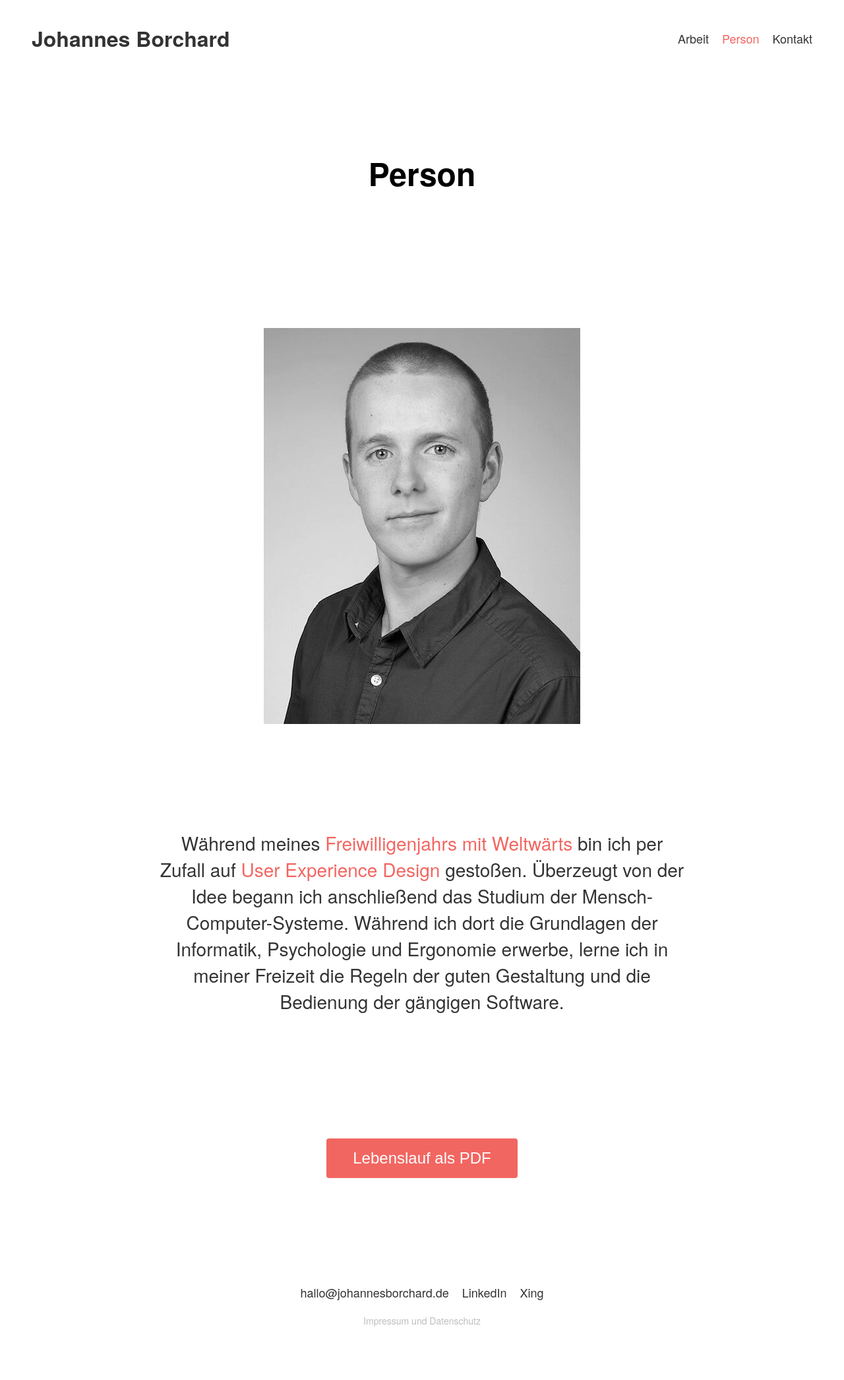
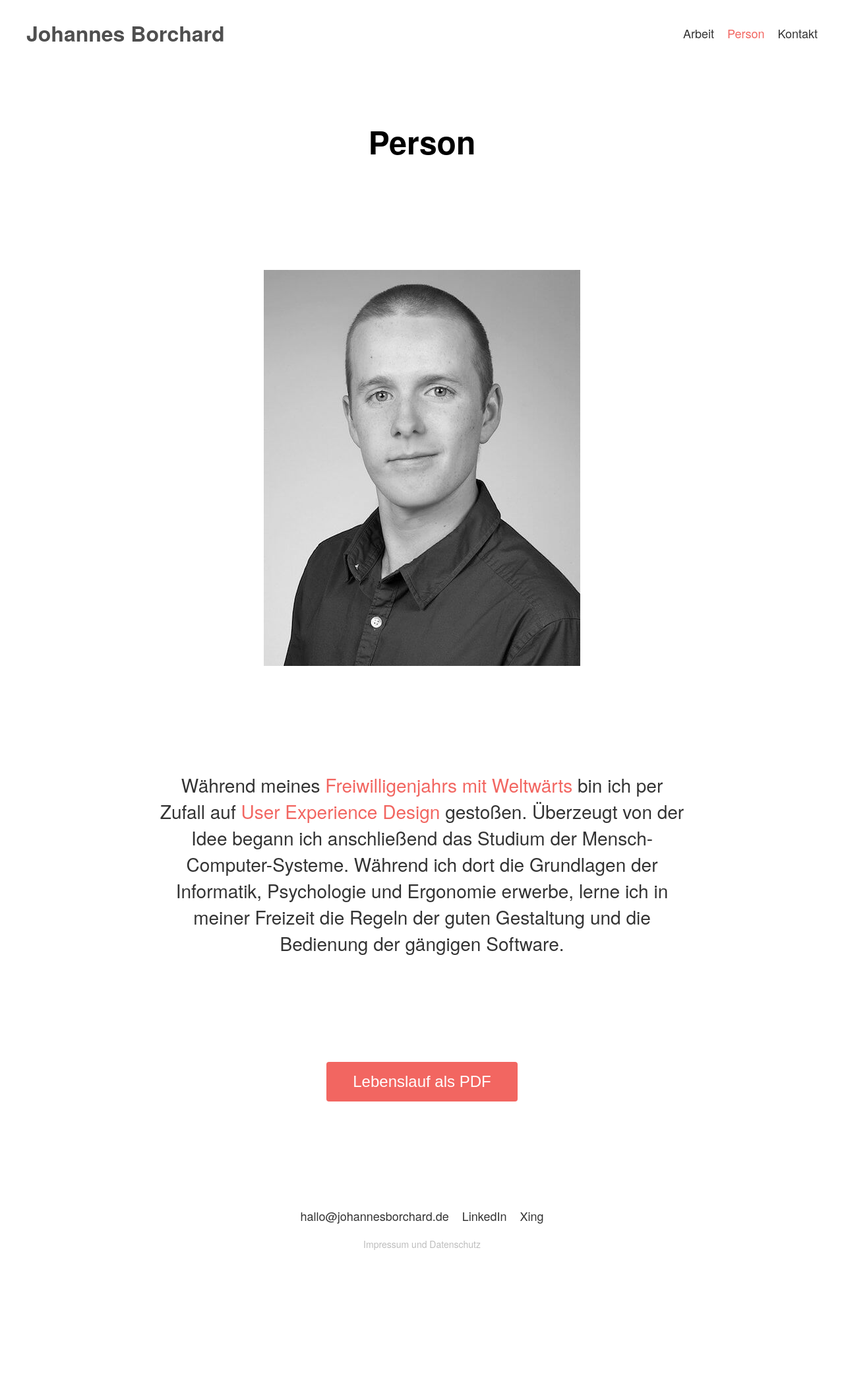
Before and after one commit to JohannesBorchard/portfolio, a Jekyll site: the page built from pages/about.html, in a window 1280 px wide. Shown: the whole page at 66% size. Built offline with Jekyll 4.4.1, drawn with Linux system fonts in a browser that asks for light colours; after the commit the page ends 1975 px from its top, so only the background shows below that.

Commit message:
Margin Fix

```diff
--- a/_includes/css/main.css
+++ b/_includes/css/main.css
@@ -1,3 +1,7 @@
+body {
+    margin: 0px;
+}
+
 header {
     display: flex;
     flex-direction: column;
@@ -23,7 +27,7 @@ h2 {
     font-family: "HelveticaNeueBold", "HelveticaNeue-Bold", "Helvetica Neue Bold", "HelveticaNeue", "Helvetica Neue", 'TeXGyreHerosBold', "Helvetica", "Tahoma", "Geneva", "Arial", sans-serif;
     font-weight: 600;
     font-size: 48px;
-    margin: none;
+    margin: 0px;
 }
 
 h3 {
@@ -39,6 +43,7 @@ a {
     font-size: 18px;
     text-decoration: none;
     color: #333333;
+    margin-bottom: 0px;
 }
 
 p>a {
@@ -90,6 +95,7 @@ button:hover {
     height: 280px;
 }
 
+
 /*.grid img:hover {
     opacity: 0.5;
     cursor: pointer;
--- a/_includes/css/responsive.css
+++ b/_includes/css/responsive.css
@@ -3,7 +3,7 @@
         font-size: 24px;
     }
 
-    h1 {
+    h2 {
         font-size: 32px;
     }
 
@@ -50,7 +50,7 @@
         margin-top: 40px;
     }
 
-    .logo,
+    h1,
     .menu-item-group {
         margin: 0 !important;
     }
```
